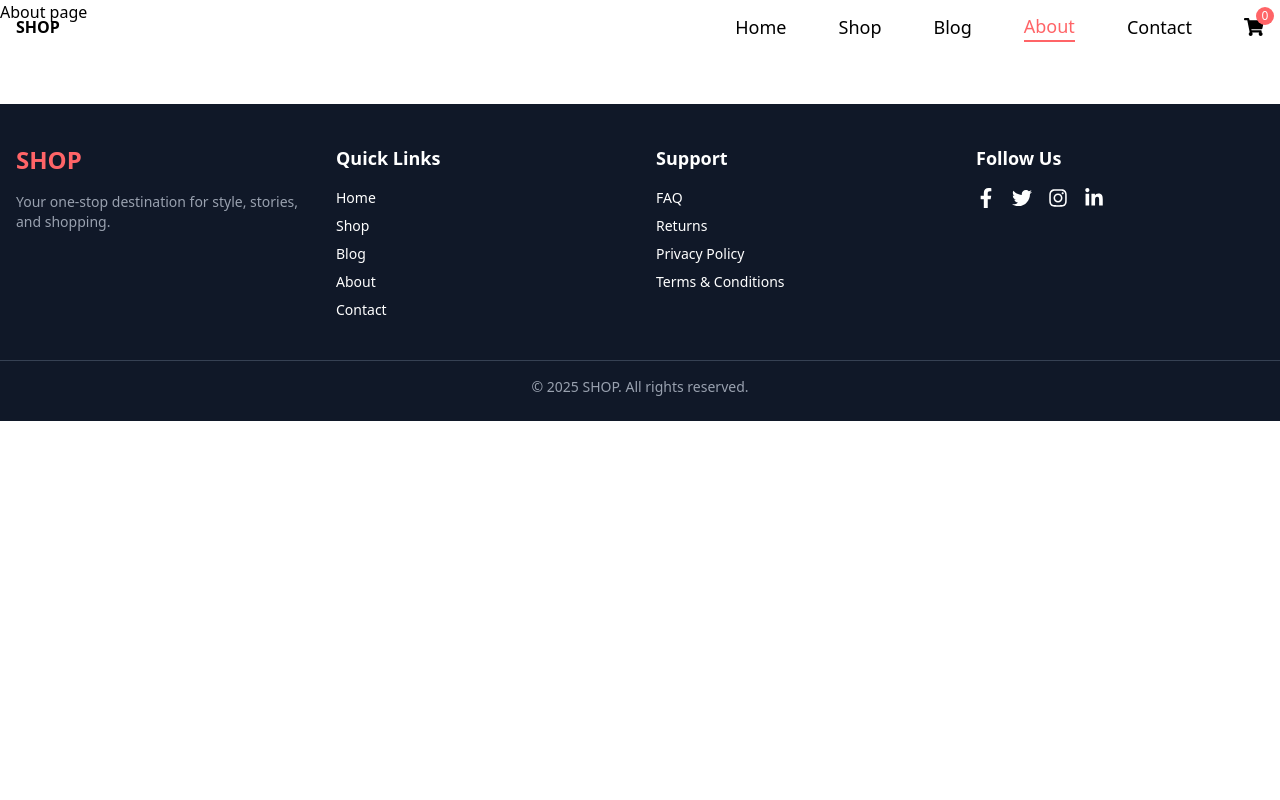
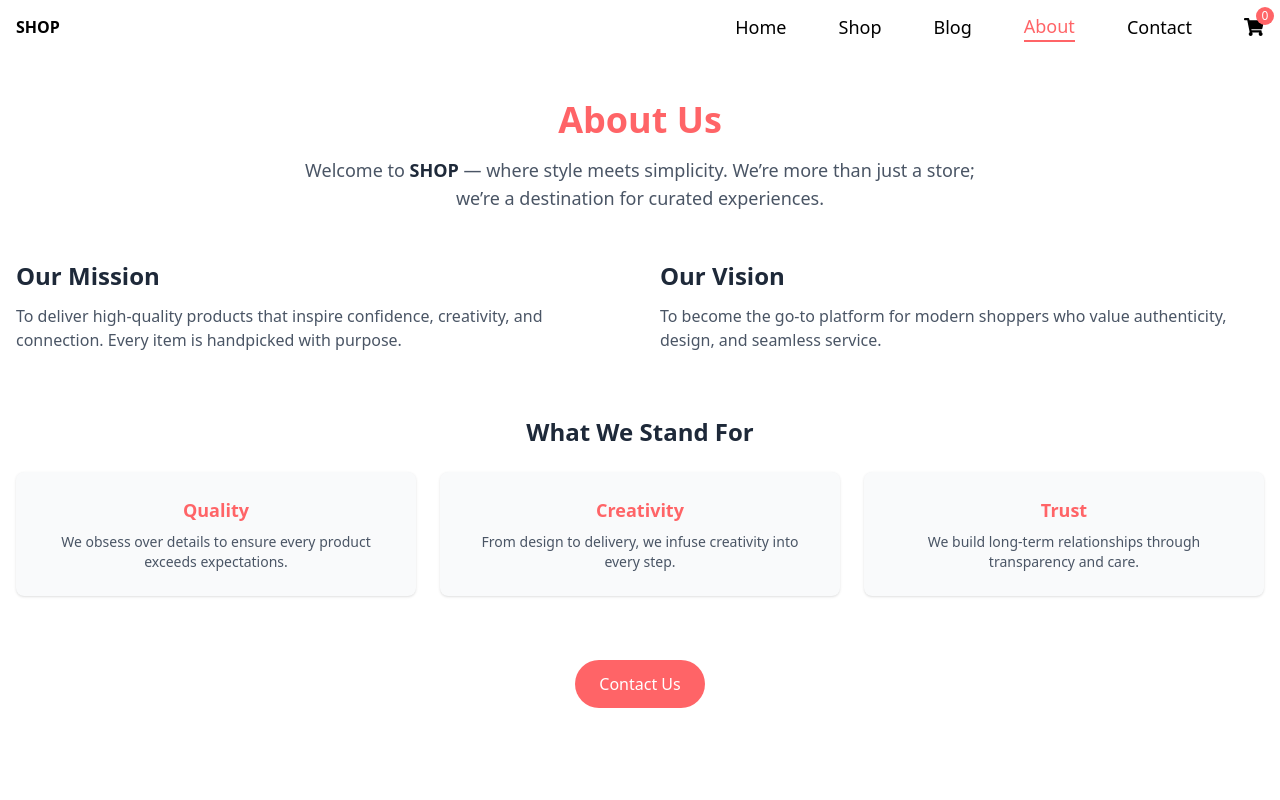
Before and after one commit to arif-sk-dev/ecommerce-shop-frontend, a React (Vite) app: page /about in a window 1280 px wide. Shown: the top 800 px of the page. Built offline with nearby package versions, Linux system fonts and the light colour scheme.

Commit message:
initial commit

```diff
--- a/package.json
+++ b/package.json
@@ -18,6 +18,7 @@
     "react": "^19.1.1",
     "react-countup": "^6.5.3",
     "react-dom": "^19.1.1",
+    "react-hot-toast": "^2.6.0",
     "react-icons": "^5.5.0",
     "react-router-dom": "^7.9.4",
     "react-slick": "^0.31.0",
--- a/src/components/Footer.jsx
+++ b/src/components/Footer.jsx
@@ -31,6 +31,7 @@ const Footer = () => {
             <li><Link to="/returns" className="hover:text-red-400 transition">Returns</Link></li>
             <li><Link to="/privacy" className="hover:text-red-400 transition">Privacy Policy</Link></li>
             <li><Link to="/terms" className="hover:text-red-400 transition">Terms & Conditions</Link></li>
+            <li><Link to="/contact" className="hover:text-red-400 transition">Contact Us</Link></li>
           </ul>
         </div>
 
--- a/src/pages/about/About.jsx
+++ b/src/pages/about/About.jsx
@@ -1,10 +1,62 @@
-import React from 'react';
+import React from "react";
+import { Link } from "react-router-dom";
 
 const About = () => {
   return (
-    <div>
-      <h2>About page </h2>
-    </div>
+    <section className="max-w-screen-xl mx-auto px-4 pt-25 pb-16">
+      {/* Intro */}
+      <div className="text-center mb-12">
+        <h1 className="text-4xl font-bold text-red-400 mb-4">About Us</h1>
+        <p className="text-gray-600 text-lg max-w-2xl mx-auto">
+          Welcome to <span className="font-semibold text-gray-800">SHOP</span> — where style meets simplicity. We’re more than just a store; we’re a destination for curated experiences.
+        </p>
+      </div>
+
+      {/* Mission & Vision */}
+      <div className="grid md:grid-cols-2 gap-10 mb-16">
+        <div>
+          <h2 className="text-2xl font-semibold text-gray-800 mb-3">Our Mission</h2>
+          <p className="text-gray-600">
+            To deliver high-quality products that inspire confidence, creativity, and connection. Every item is handpicked with purpose.
+          </p>
+        </div>
+        <div>
+          <h2 className="text-2xl font-semibold text-gray-800 mb-3">Our Vision</h2>
+          <p className="text-gray-600">
+            To become the go-to platform for modern shoppers who value authenticity, design, and seamless service.
+          </p>
+        </div>
+      </div>
+
+      {/* Main Values */}
+      <div className="mb-16">
+        <h2 className="text-2xl font-semibold text-gray-800 mb-6 text-center">What We Stand For</h2>
+        <div className="grid md:grid-cols-3 gap-6 text-center">
+          <div className="bg-gray-50 p-6 rounded-lg shadow hover:shadow-md transition">
+            <h3 className="text-lg font-semibold text-red-400 mb-2">Quality</h3>
+            <p className="text-sm text-gray-600">We obsess over details to ensure every product exceeds expectations.</p>
+          </div>
+          <div className="bg-gray-50 p-6 rounded-lg shadow hover:shadow-md transition">
+            <h3 className="text-lg font-semibold text-red-400 mb-2">Creativity</h3>
+            <p className="text-sm text-gray-600">From design to delivery, we infuse creativity into every step.</p>
+          </div>
+          <div className="bg-gray-50 p-6 rounded-lg shadow hover:shadow-md transition">
+            <h3 className="text-lg font-semibold text-red-400 mb-2">Trust</h3>
+            <p className="text-sm text-gray-600">We build long-term relationships through transparency and care.</p>
+          </div>
+        </div>
+      </div>
+
+      {/* Contact */}
+      <div className="text-center">
+        <Link
+          to="/contact"
+          className="inline-block px-6 py-3 bg-red-400 text-white rounded-full hover:bg-red-500 transition"
+        >
+          Contact Us
+        </Link>
+      </div>
+    </section>
   );
 };
 
--- /dev/null
+++ b/src/pages/contact/BusinessHours.jsx
@@ -0,0 +1,33 @@
+import React from "react";
+
+const BusinessHours = () => {
+  const now = new Date();
+  const today = now.getDay(); // 0 = Sunday, 1 = Monday, ..., 6 = Saturday
+  const currentMinutes = now.getHours() * 60 + now.getMinutes(); // Convert current time to minutes
+
+  // Define shop schedule
+  const openingMinutes = 10 * 60; // 10:00 AM = 600 minutes
+  const closingMinutes = 20 * 60; // 8:00 PM = 1200 minutes
+
+  // Shop is closed on Monday (1)
+  const isClosedDay = today === 1;
+
+  // if current time is within open hours
+  const isOpenNow = !isClosedDay && currentMinutes >= openingMinutes && currentMinutes <= closingMinutes;
+
+  const statusText = isOpenNow ? "* Open Now" : "* Closed Now";
+  const statusColor = isOpenNow ? "text-green-600" : "text-red-500";
+
+  return (
+    <div>
+      <h2 className="text-xl font-semibold text-gray-800 mb-2">Business Hours</h2>
+      <p className="text-gray-600">Sunday – Friday: 10:00 AM – 8:00 PM</p>
+      <p className="text-gray-400">
+        Close – Monday
+        <span className={`px-4 font-semibold ${statusColor}`}> {statusText} </span>
+      </p>
+    </div>
+  );
+};
+
+export default BusinessHours;
--- a/src/pages/contact/Contact.jsx
+++ b/src/pages/contact/Contact.jsx
@@ -1,10 +1,123 @@
-import React from 'react';
+// Contact.jsx
+import React, { useState } from "react";
+import toast, { Toaster } from "react-hot-toast";
+import BusinessHours from "./BusinessHours";
+
 
 const Contact = () => {
+  const [formData, setFormData] = useState({ name: "", email: "", message: "" });
+
+  const handleChange = (e) => {
+    setFormData((prev) => ({ ...prev, [e.target.name]: e.target.value }));
+  };
+
+  const handleSubmit = (e) => {
+    e.preventDefault();
+
+    // Basic validation
+    if (!formData.name || !formData.email || !formData.message) {
+      toast.error("Please fill out all fields.");
+      return;
+    }
+
+    // Simulate success
+    toast.success("Message sent successfully!");
+    setFormData({ name: "", email: "", message: "" });
+  };
+
+
   return (
-    <div>
-      <h2>Contact page </h2>
-    </div>
+    <section className="max-w-screen-xl mx-auto px-4 pt-25 pb-16">
+      <Toaster position="top-right" />
+
+      {/* Header */}
+      <div className="text-center mb-12">
+        <h1 className="text-4xl font-bold text-red-400 mb-4">Get in Touch</h1>
+        <p className="text-gray-600 text-lg max-w-2xl mx-auto">
+          Have questions, feedback, or just want to say hello? We'd love to hear from you.
+        </p>
+      </div>
+
+      {/* Contact Grid */}
+      <div className="grid md:grid-cols-2 gap-10">
+        {/* Contact Info */}
+        <div className="space-y-6">
+          <div>
+            <h2 className="text-xl font-semibold text-gray-800 mb-2">Customer Support</h2>
+            <p className="text-gray-600">Email: support@shop.com</p>
+            <p className="text-gray-600">Phone: +880 1234 567890</p>
+          </div>
+          <div>
+            <h2 className="text-xl font-semibold text-gray-800 mb-2">Business Hours</h2>
+            <p className="text-gray-600">Tuesday – Sunday: 10:00 AM – 7:45 PM</p>
+
+            {/* Dynamic Status */}
+            <BusinessHours />
+          </div>
+          <div>
+            <h2 className="text-xl font-semibold text-gray-800 mb-2">Location</h2>
+            <p className="text-gray-600 mb-4">SHOP HQ, Gulshan Avenue, Dhaka, Bangladesh</p>
+            <iframe
+              title="Google Map"
+              src="https://www.google.com/maps/embed?pb=!1m18!1m12!1m3!1d3651.902097801901!2d90.4125180751075!3d23.75090377869559!2m3!1f0!2f0!3f0!3m2!1i1024!2i768!4f13.1!3m3!1m2!1s0x3755b894f9c9e3a5%3A0x7f2e3b9f8f1e6a2b!2sGulshan%20Ave%2C%20Dhaka!5e0!3m2!1sen!2sbd!4v1697540000000!5m2!1sen!2sbd"
+              width="100%"
+              height="250"
+              style={{ border: 0 }}
+              allowFullScreen=""
+              loading="lazy"
+              referrerPolicy="no-referrer-when-downgrade"
+              className="rounded-lg shadow"
+            ></iframe>
+          </div>
+        </div>
+
+        {/* Contact Form */}
+        <form onSubmit={handleSubmit} className="space-y-6 bg-gray-50 p-6 rounded-lg shadow">
+          <div>
+            <label className="block text-sm font-medium text-gray-700 mb-1">Name</label>
+            <input
+              type="text"
+              name="name"
+              value={formData.name}
+              onChange={handleChange}
+              required
+              className="w-full border border-gray-300 rounded px-4 py-2 focus:outline-none focus:ring-2 focus:ring-red-400"
+              placeholder="Your name"
+            />
+          </div>
+          <div>
+            <label className="block text-sm font-medium text-gray-700 mb-1">Email</label>
+            <input
+              type="email"
+              name="email"
+              value={formData.email}
+              onChange={handleChange}
+              required
+              className="w-full border border-gray-300 rounded px-4 py-2 focus:outline-none focus:ring-2 focus:ring-red-400"
+              placeholder="you@example.com"
+            />
+          </div>
+          <div>
+            <label className="block text-sm font-medium text-gray-700 mb-1">Message</label>
+            <textarea
+              name="message"
+              value={formData.message}
+              onChange={handleChange}
+              required
+              rows="4"
+              className="w-full border border-gray-300 rounded px-4 py-2 focus:outline-none focus:ring-2 focus:ring-red-400"
+              placeholder="Write your message..."
+            ></textarea>
+          </div>
+          <button
+            type="submit"
+            className="bg-red-400 text-white px-6 py-2 rounded-full hover:bg-red-500 transition"
+          >
+            Send Message
+          </button>
+        </form>
+      </div>
+    </section>
   );
 };
 
--- a/src/pages/shop/Shop.jsx
+++ b/src/pages/shop/Shop.jsx
@@ -1,6 +1,6 @@
 import React, { useEffect } from 'react';
 import { getData } from './../../context/DataContext';
-// import FilterSection from '../../components/FilterSection';
+import FilterSection from '../../components/FilterSection';
 import Loading from '../../../src/assets/Loading.gif'
 
 const Shop = () => {
@@ -15,7 +15,7 @@ const Shop = () => {
       <div className='max-w-6xl mx-auto px-4 pb-10 mt-20'>
         {
           data?.length > 0 ? (
-            <div className='flex gap-10'>
+            <div className='flex gap-8'>
 
               {/* Filter Section  */}
               <FilterSection />
```
Also changed, not shown: 1 other file (tests, documents, lock files or other folders).
